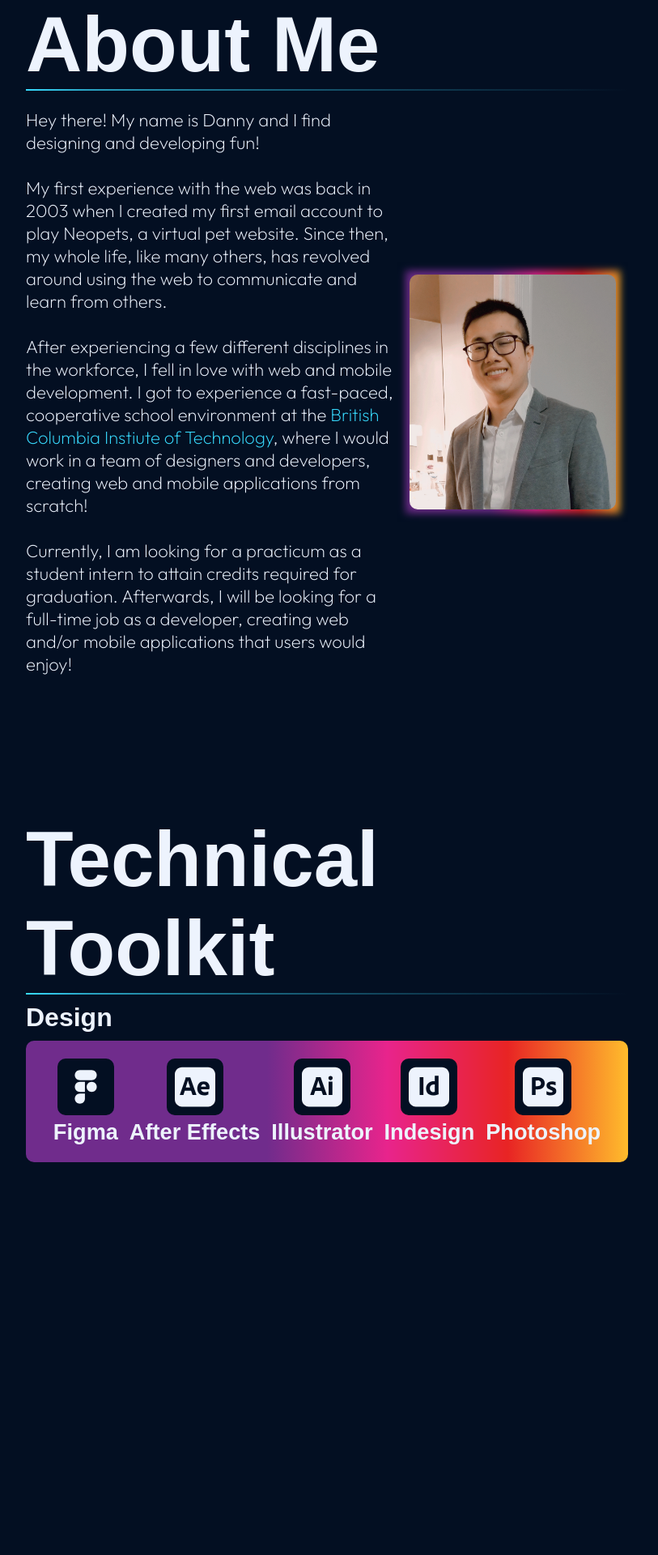
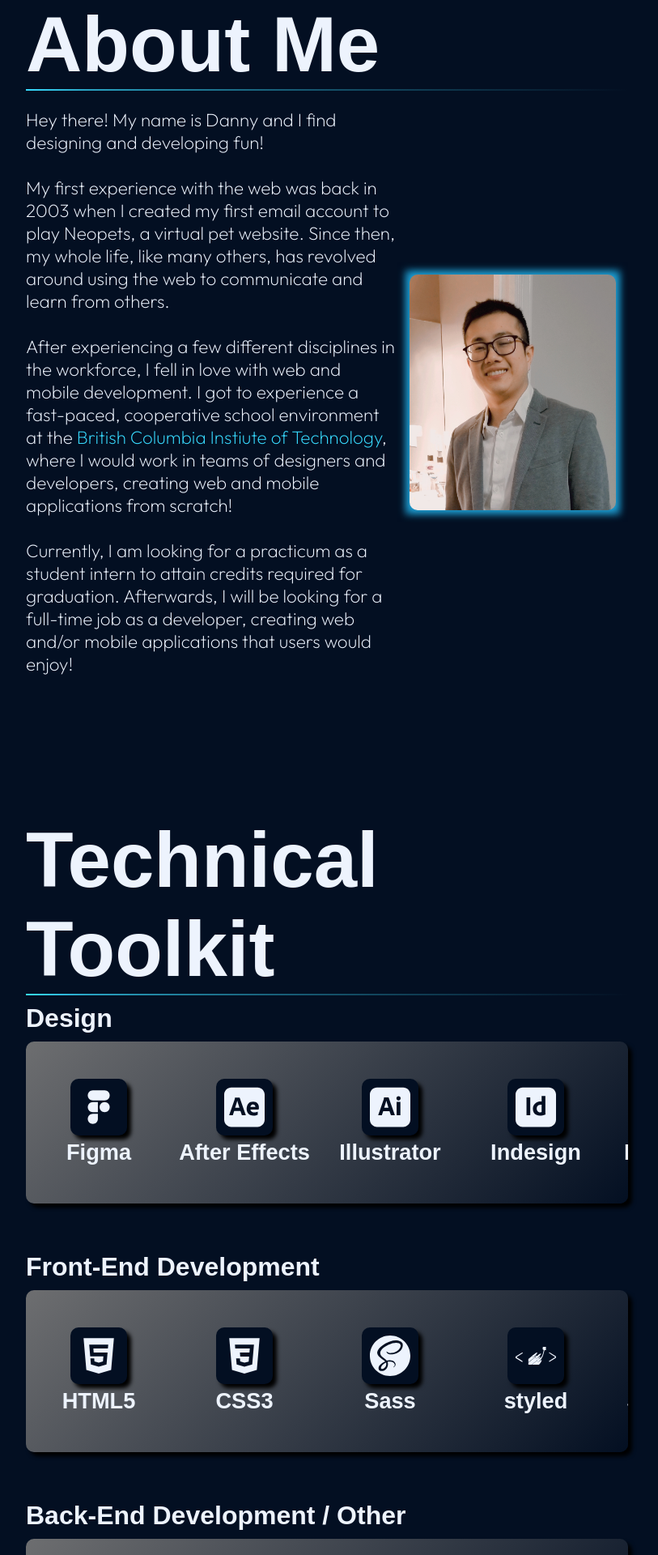
Before and after one commit to dnguyen130/portfolio, a Next.js app: page / in a window 1280 px wide. Shown: the part 820-2740 px from the top of the page at 81% size, without its empty margins (236-1049 px from the left). Before the commit the page ends 2425 px from the top, so only its background shows below. Built offline with nearby package versions, Linux system fonts and the light colour scheme; a web font is replaced by a local one.

Commit message:
toolkit done for now

```diff
--- a/components/AboutMe/index.js
+++ b/components/AboutMe/index.js
@@ -12,20 +12,19 @@ const AboutMeCont = styled.div`
 
 const AboutMeText = styled.p`
   color: ${props=>props.color};
-  font-size: 22px;
+  font-size: 1.4rem;
   width: 70%;
   font-weight: 400;
 `
 
 const ImgCont = styled.div`
   box-shadow: inset 0 0 12px 10px ${props=>props.scolor}, inset 0 0 10px 3px ${props=>props.scolor};
-  background: linear-gradient(to right, #702c8c 40%, #e8248c 60%,  #e82424, #ffbc2c);
+  background-color: #20ace4;
   width: 320px;
   padding: 15px;
   display: flex;
   justify-content: center;
   align-items: center;
-  border-radius: px;
   overflow: hidden;
 `
 
@@ -57,7 +56,7 @@ const AboutMe = ({}) => {
         After experiencing a few different disciplines in the workforce, I fell in love with web and mobile development.
         I got to experience a fast-paced, cooperative school environment at the&nbsp;
         <Link href="https://www.bcit.ca/" linkcolor={site_theme[theme].strong} undercolor={site_theme[theme].strong}>British Columbia Instiute of Technology</Link>
-        , where I would work in a team of designers and developers, creating web and mobile applications from scratch! <br/> <br/>
+        , where I would work in teams of designers and developers, creating web and mobile applications from scratch! <br/> <br/>
         Currently, I am looking for a practicum as a student intern to attain credits required for graduation. Afterwards, I will be looking for a full-time job
         as a developer, creating web and/or mobile applications that users would enjoy!
       </AboutMeText>
--- a/components/HeroText/index.js
+++ b/components/HeroText/index.js
@@ -53,7 +53,7 @@ const HeroText = ({
           <HeroTextHeading hcolor={site_theme[theme].text}>Ahoy, I am</HeroTextHeading>
         </motion.div>
         <motion.div variants={item}>
-          <HeroTextHeading hcolor={site_theme[theme].strong}>Danny Thai Nguyen</HeroTextHeading>
+          <HeroTextHeading hcolor={site_theme[theme].strong}>&lt;Danny Thai Nguyen /&gt;</HeroTextHeading>
         </motion.div>
         <motion.div variants={item}>
           <HeroTextBody bcolor={site_theme[theme].text}>
--- a/components/Toolkit/index.js
+++ b/components/Toolkit/index.js
@@ -5,7 +5,30 @@ import { useTheme } from "../../utils/provider";
 import { site_theme } from "../../utils/variables";
 
 import { CgFigma } from "react-icons/cg";
-import { SiAdobeaftereffects, SiAdobeillustrator, SiAdobeindesign, SiAdobephotoshop } from "react-icons/si";
+import {
+  SiAdobeaftereffects,
+  SiAdobeillustrator,
+  SiAdobeindesign,
+  SiAdobephotoshop,
+  SiAdobepremierepro,
+  SiJavascript,
+  SiReact,
+  SiNextdotjs,
+  SiSass,
+  SiStyledcomponents,
+  SiJquery,
+  SiNodedotjs,
+  SiExpo,
+  SiExpress,
+  SiMongodb,
+  SiFirebase,
+  SiPhp,
+  SiMysql,
+  SiGithub,
+  SiGnubash} from "react-icons/si";
+
+import { IoLogoHtml5, IoLogoCss3 } from "react-icons/io"
+import {FaNodeJs} from "react-icons/fa"
 
 const ToolkitCont = styled.div`
   display: flex;
@@ -20,14 +43,26 @@ const Toolheader = styled.h3`
 `
 
 const Toolbar = styled.div`
-  height: 150px;
-  background: linear-gradient(to right, #702c8c 40%, #e8248c 60%,  #e82424, #ffbc2c);
+  height: 200px;
+  background: linear-gradient(135deg, ${props=>props.bargrad1}, 50%, ${props=>props.bargrad2});
   width: 100%;
   border-radius: 10px;
   display: flex;
+  flex-direction: column;
   align-items: center;
-  padding: 20px;
-  justify-content: space-evenly;
+  justify-content: space-around;
+  box-shadow: 5px 5px 5px black;
+  margin-bottom: 50px;
+`
+
+const ToolRow = styled.div`
+  width: 100%;
+  display: flex;
+  justify-content: flex-start;
+  flex-wrap: nowrap;
+  overflow-x: auto;
+  scrollbar-color: ${props=>props.scrollbarcolor} ${props=>props.scrollcontcolor};
+  scrollbar-width: thin;
 `
 
 const Tool = styled.div`
@@ -37,13 +72,18 @@ const Tool = styled.div`
   justify-content: center;
   align-items: center;
   border-radius: 10px;
-  background-color: #030F22;
+  background-color: ${props=>props.toolbg};
+  box-shadow: 5px 5px 5px black;
 `
 
 const ToolGroup = styled.div`
   display: flex;
   flex-direction: column;
+  justify-content: center;
   align-items: center;
+  width: 180px;
+  height: 170px;
+  flex: 0 0 auto;
 `
 
 const ToolLabel = styled.div`
@@ -51,7 +91,8 @@ const ToolLabel = styled.div`
   font-family: Genos, sans-serif;
   font-weight: 600;
   font-size: 1.7em;
-  color: #EDF3FD;
+  color: ${props=>props.labelcolor};
+  text-align: center;
 `
 
 const Toolkit = ({}) => {
@@ -61,37 +102,163 @@ const Toolkit = ({}) => {
   return (
     <ToolkitCont>
       <Toolheader headcolor={site_theme[theme].text}>Design</Toolheader>
-      <Toolbar>
+      <Toolbar bargrad1={site_theme[theme].gray} bargrad2={site_theme[theme].background}>
+        <ToolRow>
         <ToolGroup>
-          <Tool>
+          <Tool toolbg={site_theme[theme].background}>
             <CgFigma size="50px" color={site_theme[theme].text}/>
           </Tool>
-          <ToolLabel>Figma</ToolLabel>
+          <ToolLabel labelcolor={site_theme[theme].text}>Figma</ToolLabel>
         </ToolGroup>
         <ToolGroup>
-          <Tool>
+          <Tool toolbg={site_theme[theme].background}>
             <SiAdobeaftereffects size="50px" color={site_theme[theme].text}/>
           </Tool>
-          <ToolLabel>After Effects</ToolLabel>
+          <ToolLabel labelcolor={site_theme[theme].text}>After Effects</ToolLabel>
         </ToolGroup>
         <ToolGroup>
-          <Tool>
+          <Tool toolbg={site_theme[theme].background}>
             <SiAdobeillustrator size="50px" color={site_theme[theme].text}/>
           </Tool>
-          <ToolLabel>Illustrator</ToolLabel>
+          <ToolLabel labelcolor={site_theme[theme].text}>Illustrator</ToolLabel>
         </ToolGroup>
         <ToolGroup>
-          <Tool>
+          <Tool toolbg={site_theme[theme].background}>
             <SiAdobeindesign size="50px" color={site_theme[theme].text}/>
           </Tool>
-          <ToolLabel>Indesign</ToolLabel>
+          <ToolLabel labelcolor={site_theme[theme].text}>Indesign</ToolLabel>
         </ToolGroup>
         <ToolGroup>
-          <Tool>
+          <Tool toolbg={site_theme[theme].background}>
             <SiAdobephotoshop size="50px" color={site_theme[theme].text}/>
           </Tool>
-          <ToolLabel>Photoshop</ToolLabel>
+          <ToolLabel labelcolor={site_theme[theme].text}>Photoshop</ToolLabel>
         </ToolGroup>
+        <ToolGroup>
+          <Tool toolbg={site_theme[theme].background}>
+            <SiAdobepremierepro size="50px" color={site_theme[theme].text}/>
+          </Tool>
+          <ToolLabel labelcolor={site_theme[theme].text}>Premiere Pro</ToolLabel>
+        </ToolGroup>
+        </ToolRow>
+      </Toolbar>
+      <Toolheader headcolor={site_theme[theme].text}>Front-End Development</Toolheader>
+      <Toolbar bargrad1={site_theme[theme].gray} bargrad2={site_theme[theme].background}>
+        <ToolRow scrollcontcolor={site_theme[theme].oppositeGray} scrollbarcolor={site_theme[theme].weak}>
+        <ToolGroup>
+          <Tool toolbg={site_theme[theme].background}>
+            <IoLogoHtml5 size="50px" color={site_theme[theme].text}/>
+          </Tool>
+          <ToolLabel labelcolor={site_theme[theme].text}>HTML5</ToolLabel>
+        </ToolGroup>
+        <ToolGroup>
+          <Tool toolbg={site_theme[theme].background}>
+            <IoLogoCss3 size="50px" color={site_theme[theme].text}/>
+          </Tool>
+          <ToolLabel labelcolor={site_theme[theme].text}>CSS3</ToolLabel>
+        </ToolGroup>
+        <ToolGroup>
+          <Tool toolbg={site_theme[theme].background}>
+          <SiSass size="50px" color={site_theme[theme].text}/>
+          </Tool>
+          <ToolLabel labelcolor={site_theme[theme].text}>Sass</ToolLabel>
+        </ToolGroup>
+        <ToolGroup>
+          <Tool toolbg={site_theme[theme].background}>
+          <SiStyledcomponents size="50px" color={site_theme[theme].text}/>
+          </Tool>
+          <ToolLabel labelcolor={site_theme[theme].text}>styled</ToolLabel>
+        </ToolGroup>
+        <ToolGroup>
+          <Tool toolbg={site_theme[theme].background}>
+            <SiJavascript style={{borderRadius: 4}} size="50px" color={site_theme[theme].text}/>
+          </Tool>
+          <ToolLabel labelcolor={site_theme[theme].text}>Javascript</ToolLabel>
+        </ToolGroup>
+        <ToolGroup>
+          <Tool toolbg={site_theme[theme].background}>
+            <SiJquery size="50px" color={site_theme[theme].text}/>
+          </Tool>
+          <ToolLabel labelcolor={site_theme[theme].text}>JQuery</ToolLabel>
+        </ToolGroup>
+        <ToolGroup>
+          <Tool toolbg={site_theme[theme].background}>
+            <SiNodedotjs size="50px" color={site_theme[theme].text}/>
+          </Tool>
+          <ToolLabel labelcolor={site_theme[theme].text}>Node.js</ToolLabel>
+        </ToolGroup>
+        <ToolGroup>
+          <Tool toolbg={site_theme[theme].background}>
+            <SiReact size="50px" color={site_theme[theme].text}/>
+          </Tool>
+          <ToolLabel labelcolor={site_theme[theme].text}>React</ToolLabel>
+        </ToolGroup>
+        <ToolGroup>
+          <Tool toolbg={site_theme[theme].background}>
+            <SiNextdotjs size="50px" color={site_theme[theme].text}/>
+          </Tool>
+          <ToolLabel labelcolor={site_theme[theme].text}>Next.js</ToolLabel>
+        </ToolGroup>
+        <ToolGroup>
+          <Tool toolbg={site_theme[theme].background}>
+          <SiReact size="50px" color={site_theme[theme].text}/>
+          </Tool>
+          <ToolLabel labelcolor={site_theme[theme].text}>React Native</ToolLabel>
+        </ToolGroup>
+        <ToolGroup>
+          <Tool toolbg={site_theme[theme].background}>
+          <SiExpo size="50px" color={site_theme[theme].text}/>
+          </Tool>
+          <ToolLabel labelcolor={site_theme[theme].text}>Expo</ToolLabel>
+        </ToolGroup>
+        </ToolRow>
+      </Toolbar>
+      <Toolheader headcolor={site_theme[theme].text}>Back-End Development / Other</Toolheader>
+      <Toolbar bargrad1={site_theme[theme].gray} bargrad2={site_theme[theme].background}>
+        <ToolRow scrollcontcolor={site_theme[theme].oppositeGray} scrollbarcolor={site_theme[theme].weak}>
+        <ToolGroup>
+          <Tool toolbg={site_theme[theme].background}>
+            <SiExpress size="50px" color={site_theme[theme].text}/>
+          </Tool>
+          <ToolLabel labelcolor={site_theme[theme].text}>Express</ToolLabel>
+        </ToolGroup>
+        <ToolGroup>
+          <Tool toolbg={site_theme[theme].background}>
+            <SiMongodb size="50px" color={site_theme[theme].text}/>
+          </Tool>
+          <ToolLabel labelcolor={site_theme[theme].text}>MongoDB</ToolLabel>
+        </ToolGroup>
+        <ToolGroup>
+          <Tool toolbg={site_theme[theme].background}>
+            <SiFirebase size="50px" color={site_theme[theme].text}/>
+          </Tool>
+          <ToolLabel labelcolor={site_theme[theme].text}>Firebase</ToolLabel>
+        </ToolGroup>
+        <ToolGroup>
+          <Tool toolbg={site_theme[theme].background}>
+            <SiPhp size="50px" color={site_theme[theme].text}/>
+          </Tool>
+          <ToolLabel labelcolor={site_theme[theme].text}>PHP</ToolLabel>
+        </ToolGroup>
+        <ToolGroup>
+          <Tool toolbg={site_theme[theme].background}>
+            <SiMysql size="50px" color={site_theme[theme].text}/>
+          </Tool>
+          <ToolLabel labelcolor={site_theme[theme].text}>MySQL</ToolLabel>
+        </ToolGroup>
+        <ToolGroup>
+          <Tool toolbg={site_theme[theme].background}>
+          <SiGithub size="50px" color={site_theme[theme].text}/>
+          </Tool>
+          <ToolLabel labelcolor={site_theme[theme].text}>GitHub</ToolLabel>
+        </ToolGroup>
+        <ToolGroup>
+          <Tool toolbg={site_theme[theme].background}>
+          <SiGnubash size="50px" color={site_theme[theme].text}/>
+          </Tool>
+          <ToolLabel labelcolor={site_theme[theme].text}>Bash</ToolLabel>
+        </ToolGroup>
+        </ToolRow>
       </Toolbar>
     </ToolkitCont>
   )
--- a/components/TopNav/index.js
+++ b/components/TopNav/index.js
@@ -69,7 +69,7 @@ const TopNav = ({
             fontSize: 15
           }}
         >
-          ☀️
+          🌙
         </div>}
 
         checkedHandleIcon = {<div
@@ -81,7 +81,7 @@ const TopNav = ({
             fontSize: 15
           }}
         >
-          🌙
+          ☀️
         </div>}
       />
       <ImgButton>
```
Also changed, not shown: utils/variables.js (+8 -2 lines), styles/globals.css (line endings or trailing spaces).
